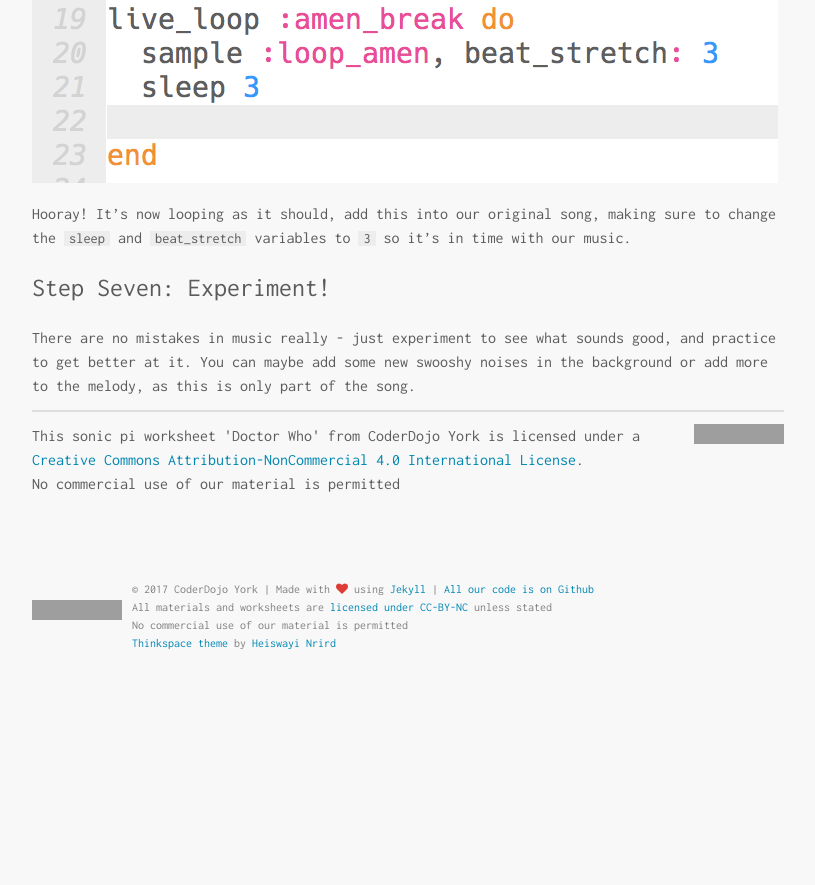
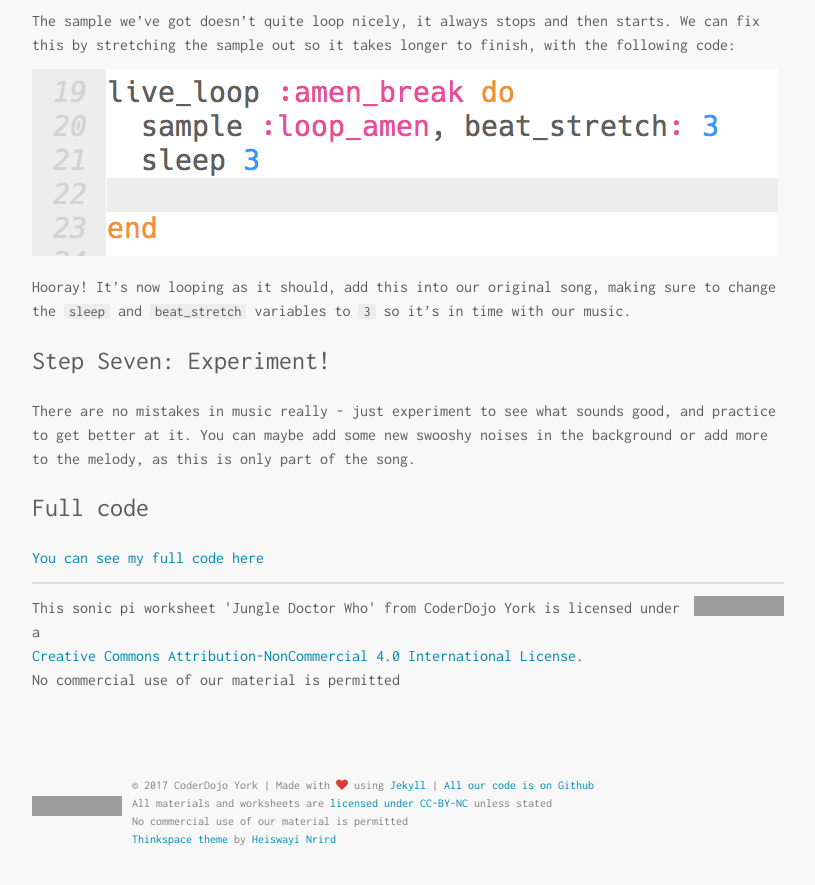
Before and after one commit to YorkDojo/yorkdojo.github.io, a Jekyll site: the page built from _worksheets/sonic-pi/doctor-who.md, in a window 1280 px wide and 900 px high, scrolled down 4801 px. Shown: the top 885 px of the window, without its empty margins (232-1047 px from the left). Built offline with Jekyll 4.4.1, drawn with Linux system fonts in a browser that asks for light colours; before the commit the page ends 5505 px from its top, so only the background shows below that; some of the changed text lies outside the part shown; grey boxes are pictures that could not be loaded.

Commit message:
Finish Jungle Doctor Who sonic pi worksheet

```diff
--- a/_worksheets/sonic-pi/doctor-who.md
+++ b/_worksheets/sonic-pi/doctor-who.md
@@ -1,7 +1,7 @@
 ---
 layout: worksheet
 type: sonic pi
-title: Doctor Who
+title: Jungle Doctor Who
 featured_image: party-daleks.gif
 ---
 
@@ -10,6 +10,8 @@
 Sonic Pi is software that allows you to make music using code! You can use what you've learnt about if statements and loops for example, and use it to make music on your computer live.
 
 By the end of this worksheet, we'll make the code to play a dance remix version of the Doctor Who theme tune! There is no right or wrong tune to make with this sheet, but we're aiming for something a bit like the Doctor Who theme tune at least!
+
+Listen here: <audio src="{{ 'jungle-doctor-who.mp3' | prepend: page.url }}" controls="controls"></audio>
 
 ## Step Zero: Download & install Sonic Pi
 
@@ -88,3 +90,7 @@
 ## Step Seven: Experiment!
 
 There are no mistakes in music really - just experiment to see what sounds good, and practice to get better at it. You can maybe add some new swooshy noises in the background or add more to the melody, as this is only part of the song.
+
+## Full code
+
+[You can see my full code here](https://github.com/YorkDojo/yorkdojo.github.io/blob/master/_worksheets/sonic-pi/doctor-who/jungle-doctor-who.rb)
```
